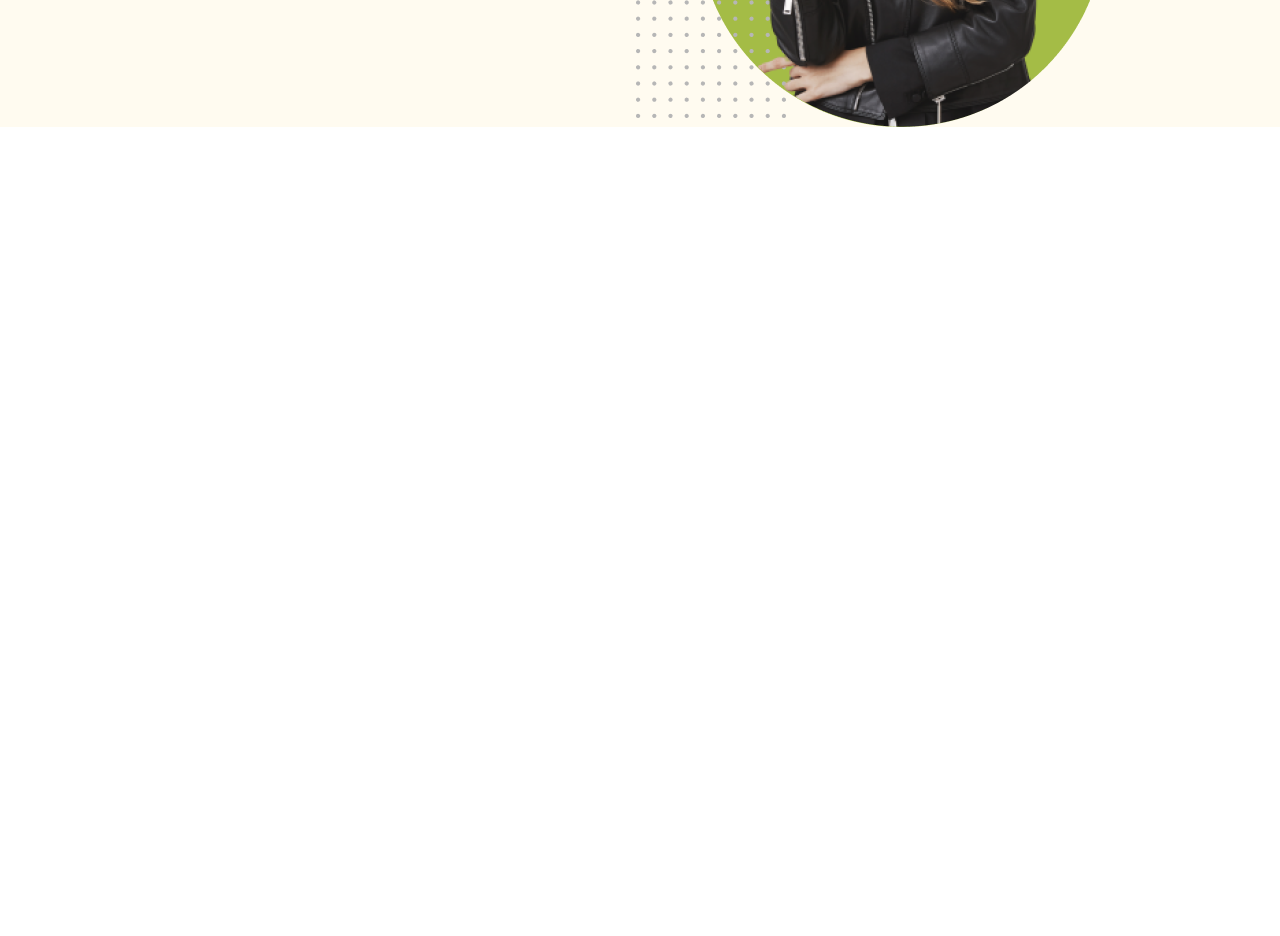
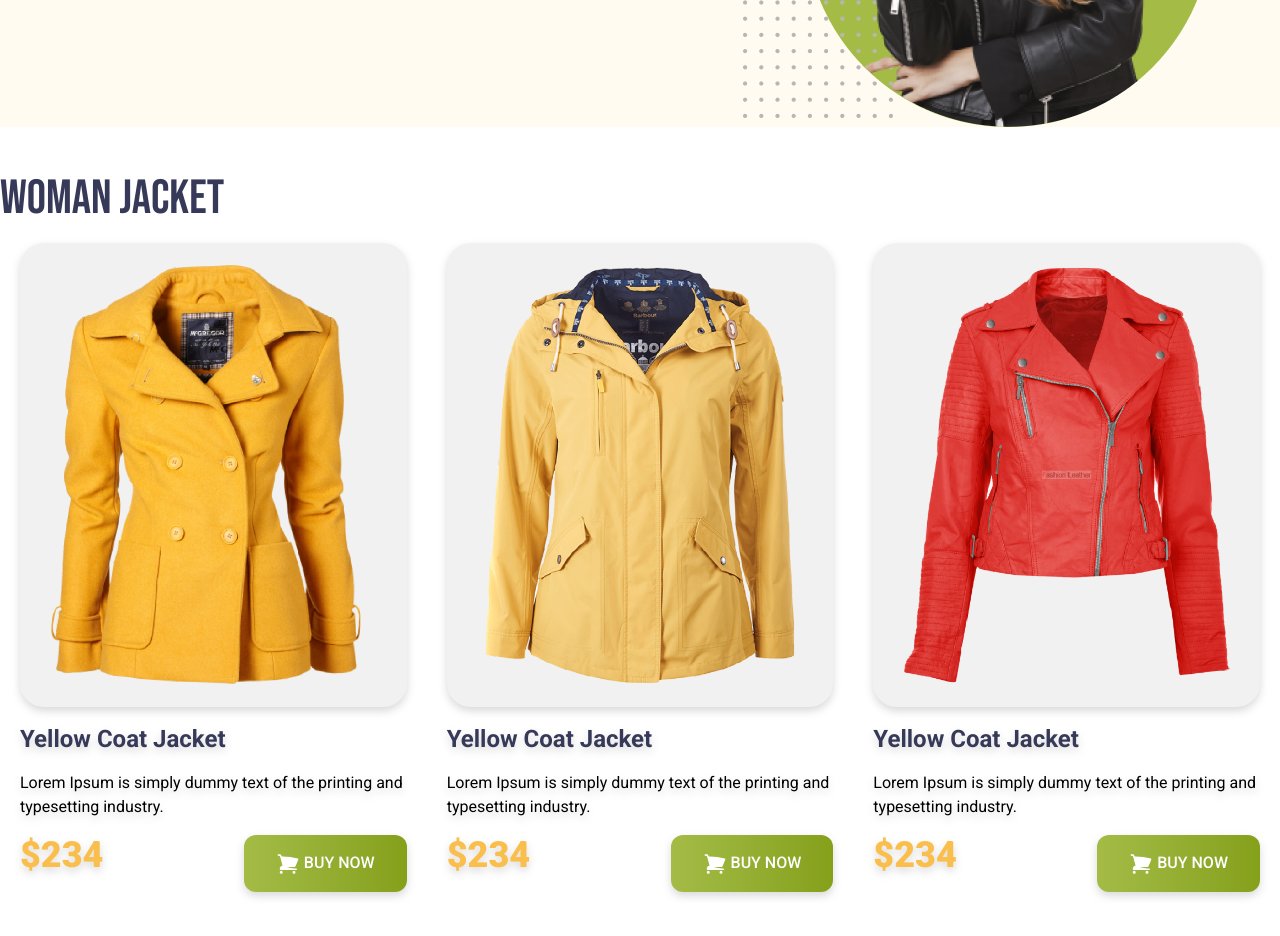
Before and after one commit to iseyamin/uttara-fashion, a plain HTML site: page index.html in a window 1280 px wide. Shown: the part 360-1296 px from the top of the page. Before the commit the page ends 800 px from the top, so only its background shows below. Drawn offline with nearby package versions, Linux system fonts and the light colour scheme.

Commit message:
section 1 added

```diff
--- a/index.html
+++ b/index.html
@@ -5,16 +5,32 @@
     <meta name="viewport" content="width=device-width, initial-scale=1.0">
     <title>Uttara Fashion</title>
     <script src="https://cdn.jsdelivr.net/npm/@tailwindcss/browser@4"></script>
+    <link rel="preconnect" href="https://fonts.googleapis.com">
+<link rel="preconnect" href="https://fonts.gstatic.com" crossorigin>
+<link href="https://fonts.googleapis.com/css2?family=Bebas+Neue&family=Roboto:ital,wght@0,100..900;1,100..900&display=swap" rel="stylesheet">
+<style>
+    .roboto{
+  font-family: "Roboto", sans-serif;
+  font-weight: 400;
+  font-style: normal;
+}
+.bebas-neue-regular {
+  font-family: "Bebas Neue", sans-serif;
+  font-weight: 400;
+  font-style: normal;
+}
+
+</style>
 </head>
-<body>
+<body class="roboto">
     <header class="bg-[#FFFBF0] pl-4 ">
         <nav>
 
         </nav>
         <!-- Banner -->
-         <div class="md:flex">
+         <div class="md:flex md:items-center md:justify-around">
             <div>
-                <h1 class="text-7xl uppercase "><span class="text-yellow-600">Be the Penguins</span> <br>
+                <h1 class="bebas-neue-regular text-7xl uppercase "><span class="text-yellow-600">Be the Penguins</span> <br>
                 <span class="text-amber-950">of Winter</span></h1>
                 <p>Lorem Ipsum is simply dummy text of the printing
              and typesetting industry.</p>
@@ -33,7 +49,65 @@
          </div>
 
     </header>
-    <main>
+    <main class="max-w-7xl mx-auto">
+        <!-- woman jacket section -->
+         <section class="my-12">
+            <h1 class="text-5xl uppercase text-[#363958] bebas-neue-regular">W0Man Jacket</h1>
+            <!-- Jacket container -->
+            <div class="grid grid-cols-1 lg:grid-cols-3 md:grid-cols-2">
+                <!-- jacket card -->
+                <div class="p-5 drop-shadow-lg rounded-3xl space-y-4">
+                    <img class="rounded-3xl p-5 bg-[#f1f1f1]" src="images/jacket-1.png" alt="">
+                    <h1 class="font-bold text-2xl text-[#363958]">Yellow Coat Jacket </h1>
+                    <p>Lorem Ipsum is simply dummy text of the
+                    printing and typesetting industry.</p>
+                    <div class="flex justify-between">
+                        <h1 class="font-black text-4xl text-[#fabe4c]">$234</h1>
+                        <button class=" py-4 px-8 rounded-xl text-white font-medium bg-gradient-to-r from-[#A4BC46] to-[#85A019]">
+                <svg xmlns="http://www.w3.org/2000/svg" fill="white" viewBox="0 0 24 24"  stroke-width="1.5" stroke="currentColor" class="size-6 text-white inline">
+                       <path stroke-linecap="round" stroke-linejoin="round" d="M2.25 3h1.386c.51 0 .955.343 1.087.835l.383 1.437M7.5 14.25a3 3 0 0 0-3 3h15.75m-12.75-3h11.218c1.121-2.3 2.1-4.684 2.924-7.138a60.114 60.114 0 0 0-16.536-1.84M7.5 14.25 5.106 5.272M6 20.25a.75.75 0 1 1-1.5 0 .75.75 0 0 1 1.5 0Zm12.75 0a.75.75 0 1 1-1.5 0 .75.75 0 0 1 1.5 0Z" />
+                     </svg>
+
+                BUY NOW</button>
+
+                    </div>
+                </div>
+                <!-- jacket 2 -->
+                <div class="p-5 drop-shadow-lg rounded-3xl space-y-4">
+                    <img class="rounded-3xl p-5 bg-[#f1f1f1]" src="images/jacket-2.png" alt="">
+                    <h1 class="font-bold text-2xl text-[#363958]">Yellow Coat Jacket </h1>
+                    <p>Lorem Ipsum is simply dummy text of the
+                    printing and typesetting industry.</p>
+                    <div class="flex justify-between">
+                        <h1 class="font-black text-4xl text-[#fabe4c]">$234</h1>
+                        <button class=" py-4 px-8 rounded-xl text-white font-medium bg-gradient-to-r from-[#A4BC46] to-[#85A019]">
+                <svg xmlns="http://www.w3.org/2000/svg" fill="white" viewBox="0 0 24 24"  stroke-width="1.5" stroke="currentColor" class="size-6 text-white inline">
+                       <path stroke-linecap="round" stroke-linejoin="round" d="M2.25 3h1.386c.51 0 .955.343 1.087.835l.383 1.437M7.5 14.25a3 3 0 0 0-3 3h15.75m-12.75-3h11.218c1.121-2.3 2.1-4.684 2.924-7.138a60.114 60.114 0 0 0-16.536-1.84M7.5 14.25 5.106 5.272M6 20.25a.75.75 0 1 1-1.5 0 .75.75 0 0 1 1.5 0Zm12.75 0a.75.75 0 1 1-1.5 0 .75.75 0 0 1 1.5 0Z" />
+                     </svg>
+
+                BUY NOW</button>
+
+                    </div>
+                </div>
+                <!-- Jacket 3 -->
+                 <div class="p-5 drop-shadow-lg rounded-3xl space-y-4">
+                    <img class="rounded-3xl p-5 bg-[#f1f1f1]" src="images/jacket-3.png" alt="">
+                    <h1 class="font-bold text-2xl text-[#363958]">Yellow Coat Jacket </h1>
+                    <p>Lorem Ipsum is simply dummy text of the
+                    printing and typesetting industry.</p>
+                    <div class="flex justify-between">
+                        <h1 class="font-black text-4xl text-[#fabe4c]">$234</h1>
+                        <button class=" py-4 px-8 rounded-xl text-white font-medium bg-gradient-to-r from-[#A4BC46] to-[#85A019]">
+                <svg xmlns="http://www.w3.org/2000/svg" fill="white" viewBox="0 0 24 24"  stroke-width="1.5" stroke="currentColor" class="size-6 text-white inline">
+                       <path stroke-linecap="round" stroke-linejoin="round" d="M2.25 3h1.386c.51 0 .955.343 1.087.835l.383 1.437M7.5 14.25a3 3 0 0 0-3 3h15.75m-12.75-3h11.218c1.121-2.3 2.1-4.684 2.924-7.138a60.114 60.114 0 0 0-16.536-1.84M7.5 14.25 5.106 5.272M6 20.25a.75.75 0 1 1-1.5 0 .75.75 0 0 1 1.5 0Zm12.75 0a.75.75 0 1 1-1.5 0 .75.75 0 0 1 1.5 0Z" />
+                     </svg>
+
+                BUY NOW</button>
+
+                    </div>
+                </div>
+            </div>
+         </section>
 
     </main>
     <footer>
```
